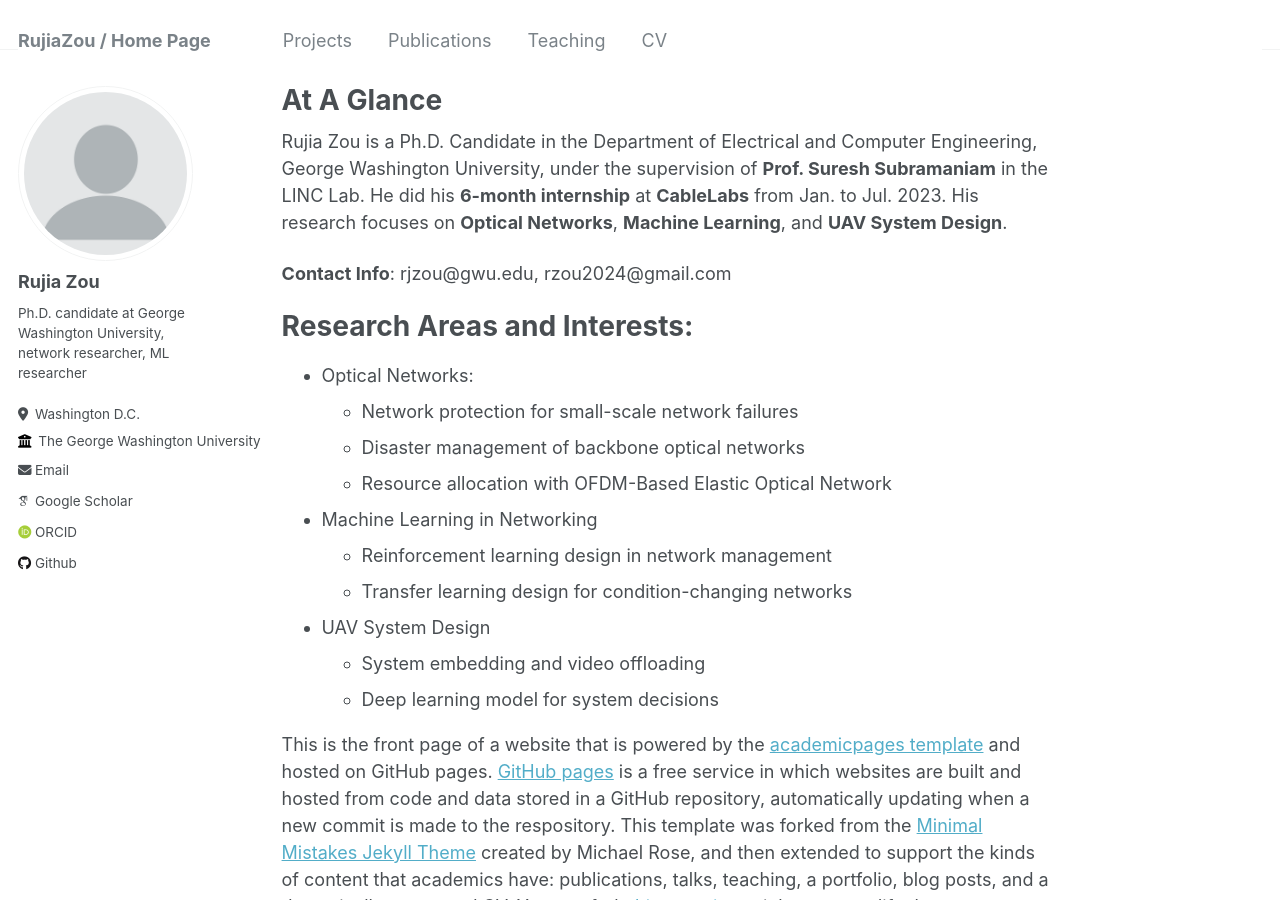
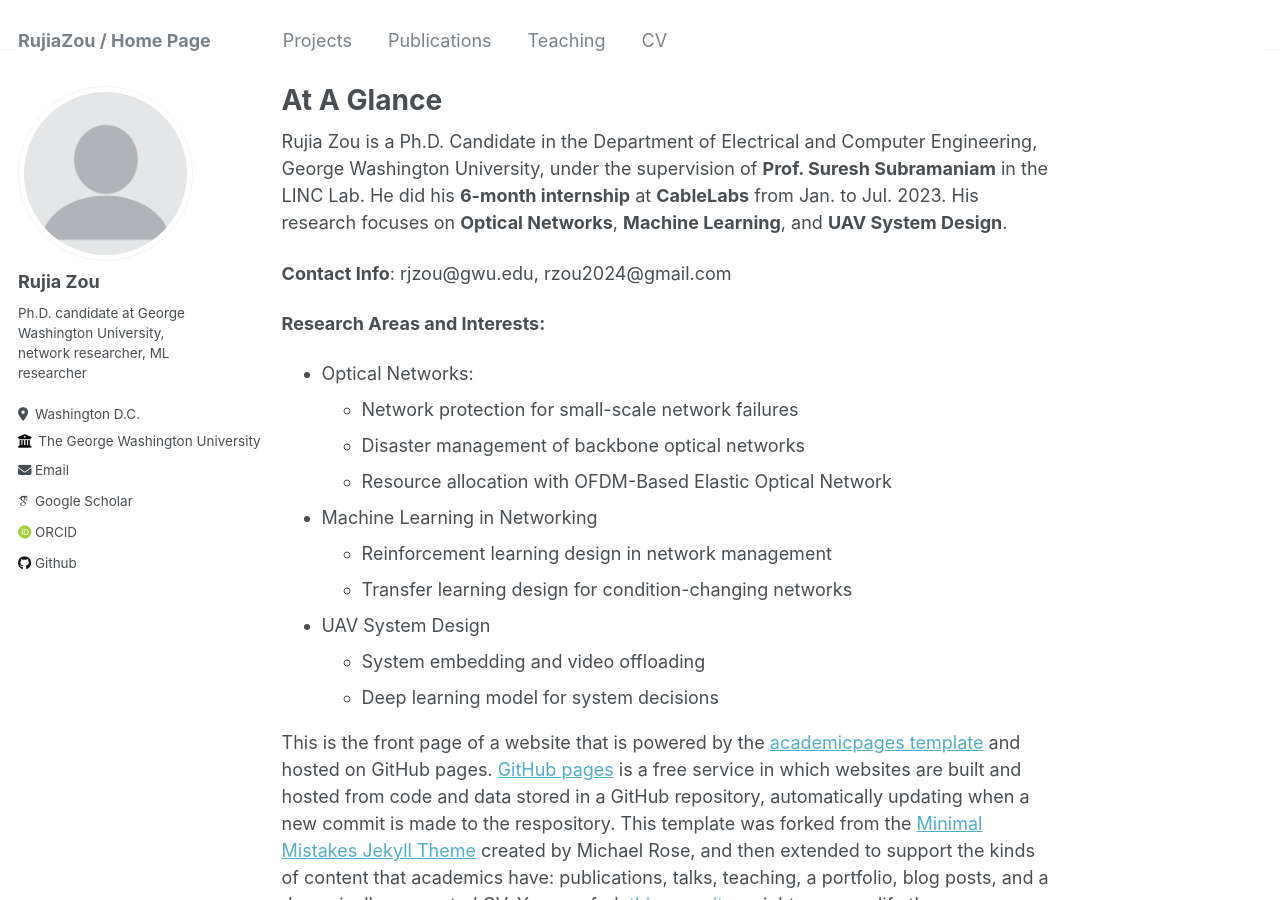
Before and after one commit to RujiaZou/RujiaZou.github.io, a Jekyll site: the page built from _pages/about.md, in a window 1280 px wide and 900 px high. Built offline with Jekyll 4.4.1, drawn with Linux system fonts in a browser that asks for light colours; some web fonts are replaced.

```diff
--- a/_pages/about.md
+++ b/_pages/about.md
@@ -11,8 +11,7 @@ Rujia Zou is a Ph.D. Candidate in the Department of Electrical and Computer Engi
 
 **Contact Info**: rjzou@gwu.edu, rzou2024@gmail.com
 
-Research Areas and Interests:
-======
+**Research Areas and Interests:**
  - Optical Networks:
     - Network protection for small-scale network failures
     - Disaster management of backbone optical networks
```
